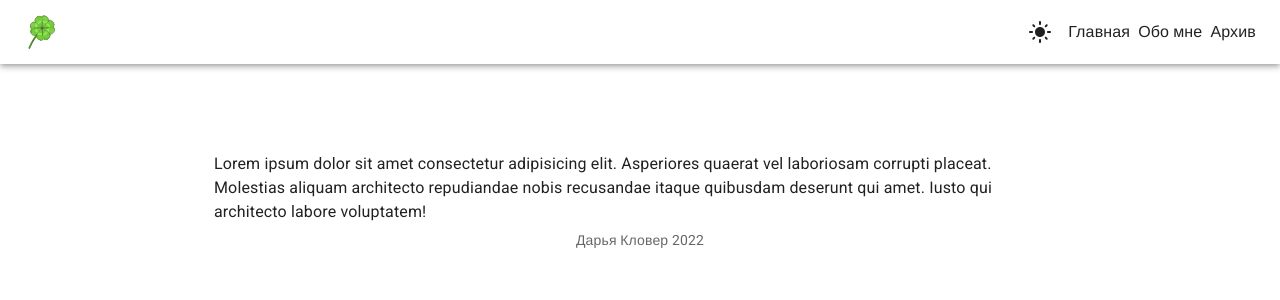
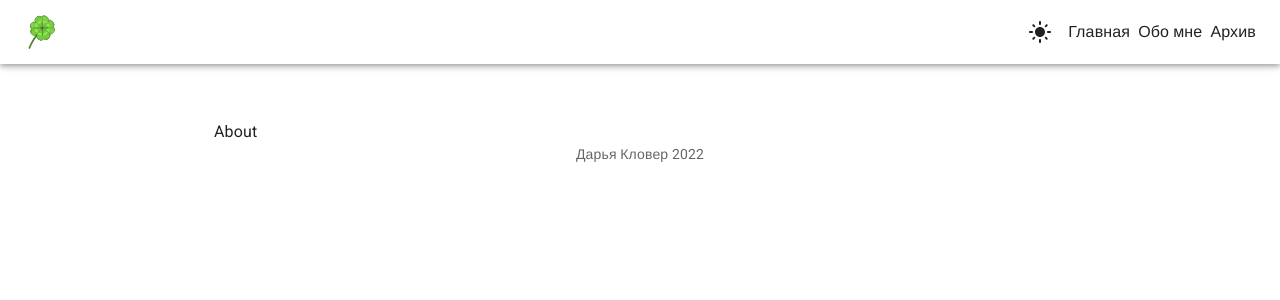
Before and after one commit to SiarheiBobryk/dariaklover, a React (Create React App) app: page /about in a window 1280 px wide. Shown: the top 300 px of the page. Built offline with nearby package versions, Linux system fonts and the light colour scheme; a web font is replaced by a local one.

Commit message:
Setup `react-router-dom` [not integrated to MUI]

```diff
--- a/package.json
+++ b/package.json
@@ -9,7 +9,8 @@
     "@mui/icons-material": "5.4.1",
     "@mui/material": "5.4.1",
     "react": "17.0.2",
-    "react-dom": "17.0.2"
+    "react-dom": "17.0.2",
+    "react-router-dom": "6.2.1"
   },
   "scripts": {
     "start": "react-scripts start",
--- a/src/App.tsx
+++ b/src/App.tsx
@@ -1,22 +1,20 @@
 import * as React from 'react';
-
-import Typography from '@mui/material/Typography';
-import Box from '@mui/material/Box';
+import { Routes, Route } from 'react-router-dom';
 
 import Copyright from './components/Copyright';
 import Layout from './components/Layout';
 
+import { Main, About, Archive } from './pages';
+
 function App() {
   return (
     <Layout>
-      <Box sx={{ my: 4 }}>
-        <Typography gutterBottom>
-          Lorem ipsum dolor sit amet consectetur adipisicing elit. Asperiores quaerat vel laboriosam corrupti placeat.
-          Molestias aliquam architecto repudiandae nobis recusandae itaque quibusdam deserunt qui amet. Iusto qui
-          architecto labore voluptatem!
-        </Typography>
-        <Copyright />
-      </Box>
+      <Routes>
+        <Route path="/about" element={<About />} />
+        <Route path="/archive" element={<Archive />} />
+        <Route path="/" element={<Main />} />
+      </Routes>
+      <Copyright />
     </Layout>
   );
 }
--- a/src/index.tsx
+++ b/src/index.tsx
@@ -1,5 +1,6 @@
 import * as React from 'react';
 import ReactDOM from 'react-dom';
+import { BrowserRouter } from 'react-router-dom';
 
 import AppConfigProvider from './providers/AppConfigProvider';
 import ColorModeProvider from './providers/ColorModeProvider';
@@ -17,7 +18,9 @@ ReactDOM.render(
   <AppConfigProvider>
     <ColorModeProvider>
       <ThemeProvider>
-        <App />
+        <BrowserRouter>
+          <App />
+        </BrowserRouter>
       </ThemeProvider>
     </ColorModeProvider>
   </AppConfigProvider>,
--- /dev/null
+++ b/src/pages/About.tsx
@@ -0,0 +1,7 @@
+import * as React from 'react';
+
+function About() {
+  return <span>About</span>;
+}
+
+export default About;
--- /dev/null
+++ b/src/pages/Archive.tsx
@@ -0,0 +1,7 @@
+import * as React from 'react';
+
+function Archive() {
+  return <span>Archive</span>;
+}
+
+export default Archive;
--- /dev/null
+++ b/src/pages/Main.tsx
@@ -0,0 +1,7 @@
+import * as React from 'react';
+
+function Main() {
+  return <span>Main</span>;
+}
+
+export default Main;
--- /dev/null
+++ b/src/pages/index.ts
@@ -0,0 +1,3 @@
+export { default as Main } from './Main';
+export { default as About } from './About';
+export { default as Archive } from './Archive';
```
Also changed, not shown: 1 other file (tests, documents, lock files or other folders).
